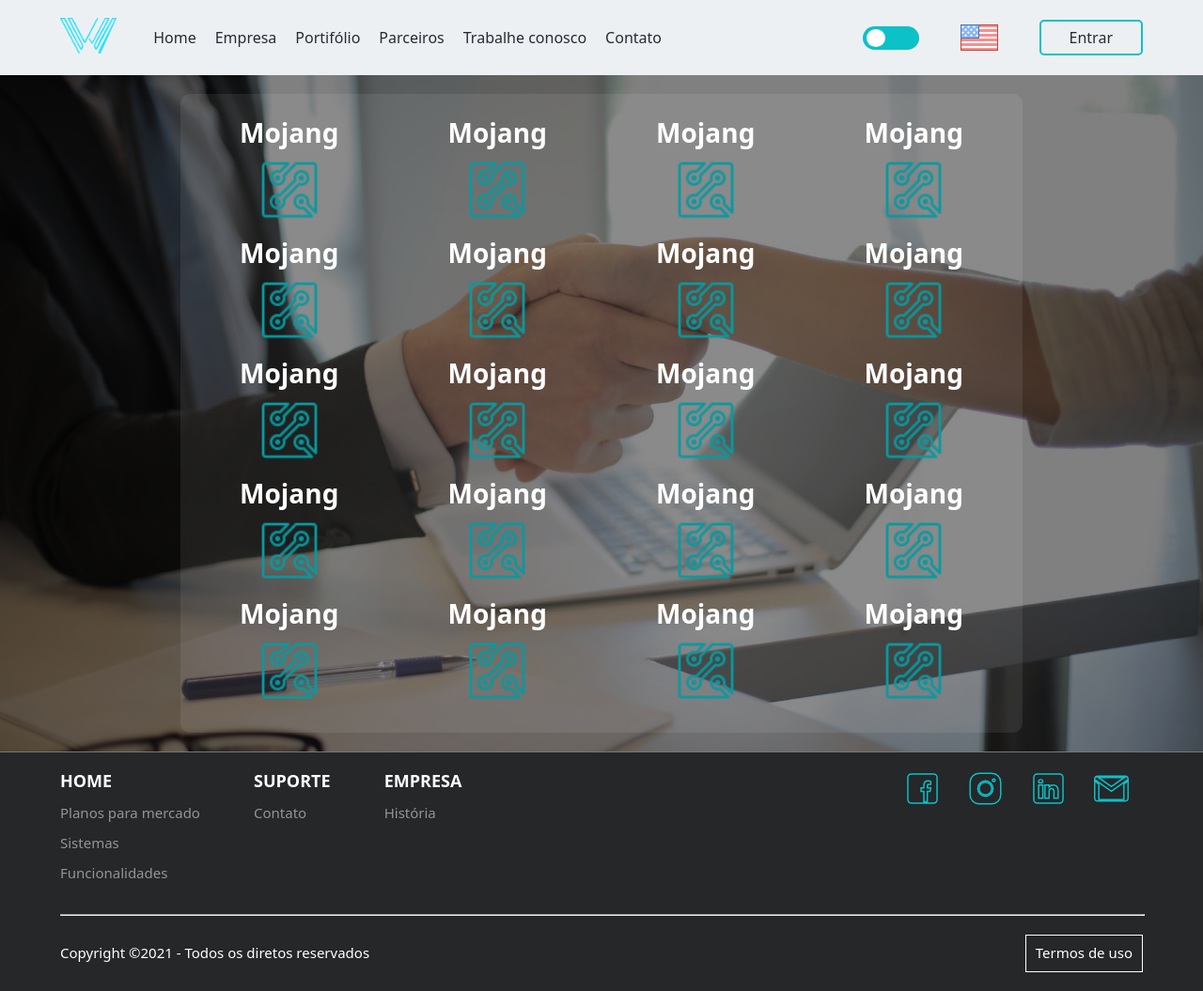
After one commit to gasparmaria/Site-Westen, a PHP site: page /parceiros.php in a window 1280 px wide. The commit adds this page. Shown: the whole page at 94% size. Run offline with PHP 8.4, Linux system fonts and the light colour scheme.

Commit message:
Página parceiros: finalizada

```diff
--- a/Site/empresa.php
+++ b/Site/empresa.php
@@ -1,5 +1,5 @@
 <?php include 'cabecalho_rodape/cabecalho.php'; ?>
-    <main class="conteudo-pagina-margin-top">
+    <main class="conteudo-pagina-margin-top" style="margin-bottom: 10vh;">
         <div class="container-conteudo">
             <section class="empresa-info__item empresa-info__item-background-before">
                 <div class="empresa-info__texto empresa-info__flex-item">
--- a/Site/index.php
+++ b/Site/index.php
@@ -1,6 +1,5 @@
 <?php include 'cabecalho_rodape/cabecalho.php'; ?>
-
-    <main>
+    <main style="margin-bottom: 10vh;">
         <div class="container-header-home">
             <div class="container-conteudo">
                 <div class="container-header-home__texto header-home__flex-item">
--- /dev/null
+++ b/Site/parceiros.php
@@ -0,0 +1,89 @@
+<?php include 'cabecalho_rodape/cabecalho.php'; ?>
+    <main class="conteudo-pagina-margin-top">
+        <div class="container-parceiros">
+            <img class="container-parceiros__background" src="img/parceiros/background-parceiros-imagem.jpg" alt="">
+            <div class="parceiros">
+                <div class="parceiros__item">
+                    <h1 class="parceiros__empresa">Mojang</h1>
+                    <img class="parceiros__imagem" src="img/home/icone_circuito.png">
+                </div>
+                <div class="parceiros__item">
+                    <h1 class="parceiros__empresa">Mojang</h1>
+                    <img class="parceiros__imagem" src="img/home/icone_circuito.png">
+                </div>
+                <div class="parceiros__item">
+                    <h1 class="parceiros__empresa">Mojang</h1>
+                    <img class="parceiros__imagem" src="img/home/icone_circuito.png">
+                </div>
+                <div class="parceiros__item">
+                    <h1 class="parceiros__empresa">Mojang</h1>
+                    <img class="parceiros__imagem" src="img/home/icone_circuito.png">
+                </div>
+                <div class="parceiros__item">
+                    <h1 class="parceiros__empresa">Mojang</h1>
+                    <img class="parceiros__imagem" src="img/home/icone_circuito.png">
+                </div>
+                <div class="parceiros__item">
+                    <h1 class="parceiros__empresa">Mojang</h1>
+                    <img class="parceiros__imagem" src="img/home/icone_circuito.png">
+                </div>
+                <div class="parceiros__item">
+                    <h1 class="parceiros__empresa">Mojang</h1>
+                    <img class="parceiros__imagem" src="img/home/icone_circuito.png">
+                </div>
+                <div class="parceiros__item">
+                    <h1 class="parceiros__empresa">Mojang</h1>
+                    <img class="parceiros__imagem" src="img/home/icone_circuito.png">
+                </div>
+                <div class="parceiros__item">
+                    <h1 class="parceiros__empresa">Mojang</h1>
+                    <img class="parceiros__imagem" src="img/home/icone_circuito.png">
+                </div>
+                <div class="parceiros__item">
+                    <h1 class="parceiros__empresa">Mojang</h1>
+                    <img class="parceiros__imagem" src="img/home/icone_circuito.png">
+                </div>
+                <div class="parceiros__item">
+                    <h1 class="parceiros__empresa">Mojang</h1>
+                    <img class="parceiros__imagem" src="img/home/icone_circuito.png">
+                </div>
+                <div class="parceiros__item">
+                    <h1 class="parceiros__empresa">Mojang</h1>
+                    <img class="parceiros__imagem" src="img/home/icone_circuito.png">
+                </div>
+                <div class="parceiros__item">
+                    <h1 class="parceiros__empresa">Mojang</h1>
+                    <img class="parceiros__imagem" src="img/home/icone_circuito.png">
+                </div>
+                <div class="parceiros__item">
+                    <h1 class="parceiros__empresa">Mojang</h1>
+                    <img class="parceiros__imagem" src="img/home/icone_circuito.png">
+                </div>
+                <div class="parceiros__item">
+                    <h1 class="parceiros__empresa">Mojang</h1>
+                    <img class="parceiros__imagem" src="img/home/icone_circuito.png">
+                </div>
+                <div class="parceiros__item">
+                    <h1 class="parceiros__empresa">Mojang</h1>
+                    <img class="parceiros__imagem" src="img/home/icone_circuito.png">
+                </div>
+                <div class="parceiros__item">
+                    <h1 class="parceiros__empresa">Mojang</h1>
+                    <img class="parceiros__imagem" src="img/home/icone_circuito.png">
+                </div>
+                <div class="parceiros__item">
+                    <h1 class="parceiros__empresa">Mojang</h1>
+                    <img class="parceiros__imagem" src="img/home/icone_circuito.png">
+                </div>
+                <div class="parceiros__item">
+                    <h1 class="parceiros__empresa">Mojang</h1>
+                    <img class="parceiros__imagem" src="img/home/icone_circuito.png">
+                </div>
+                <div class="parceiros__item">
+                    <h1 class="parceiros__empresa">Mojang</h1>
+                    <img class="parceiros__imagem" src="img/home/icone_circuito.png">
+                </div>
+            </div>
+        </div>
+    </main>
+<?php include 'cabecalho_rodape/rodape.php'; ?>
--- a/Site/sass/components/_rodape.scss
+++ b/Site/sass/components/_rodape.scss
@@ -3,7 +3,6 @@
     background: var(--color-background-rodape);
     color: var(--color-titulo-rodape);
     border-top: 1px solid var(--color-linha-rodape);
-    margin-top: 10vh;
 
     .rodape-container-fluid {
         display: flex;
--- a/Site/sass/pages/_empresa.scss
+++ b/Site/sass/pages/_empresa.scss
@@ -390,12 +390,7 @@
             color: var(--color-text-secundario);
         }
         &__texto::before {
-            content: '';
-            position: absolute;
-            top: 0;
-            bottom: 0;
-            left: 0px;
-            border: 1px solid rgb(0, 158, 185);;
+            display: none;
         }
         &__nome {
             margin: 0;
--- /dev/null
+++ b/Site/sass/pages/_parceiros.scss
@@ -0,0 +1,61 @@
+.container-parceiros {
+    width: 100%;
+    max-width: 1400px;
+    height: 90vh;
+    background-color: rgb(0, 0, 0);
+    position: relative;
+    &__background {
+        display: block;
+        width: 100%;
+        object-fit: cover;
+        height: 90vh;
+        opacity: 0.5;
+    }
+    .parceiros {
+        background-color: rgba(255, 255, 255, 0.075);
+        position: absolute;
+        border-radius: 10px;
+        padding: 2.5rem;
+        overflow: auto;
+        top: 20px;
+        left: 0;
+        right: 0;
+        bottom: 20px;
+        margin: auto;
+        width: 70%;
+        display: grid;
+        justify-content: space-evenly;
+        grid-template-columns: repeat(auto-fit, minmax(150px, 1fr));
+        gap: 10px 40px;
+        overflow-x: hidden;
+
+
+        &__empresa {
+            margin: 0;
+            padding: 0;
+            text-align: center;
+            color: #fff;
+            font-size: 2.8rem;
+            margin-bottom: 10px;
+        }
+
+        &__imagem {
+            width: 70px;
+            display: block;
+            margin: 0 auto;
+        }
+    }
+}
+
+.parceiros::-webkit-scrollbar {
+    width: 10px;
+}
+
+.parceiros::-webkit-scrollbar-track {
+    border-radius: 0px;
+}
+
+.parceiros::-webkit-scrollbar-thumb {
+    background: rgb(63, 63, 63);
+    border-radius: 0px;
+}
--- a/Site/sass/style.scss
+++ b/Site/sass/style.scss
@@ -17,6 +17,7 @@
 //Pages
 @import 'pages/_pagina-inicial';
 @import 'pages/_empresa';
+@import 'pages/_parceiros';
 
 //Vendors
 @import 'vendors/_slick.scss';
```
Also changed, not shown: Site/css/style.css, Site/img/parceiros/background-parceiros-imagem.jpg (added).
